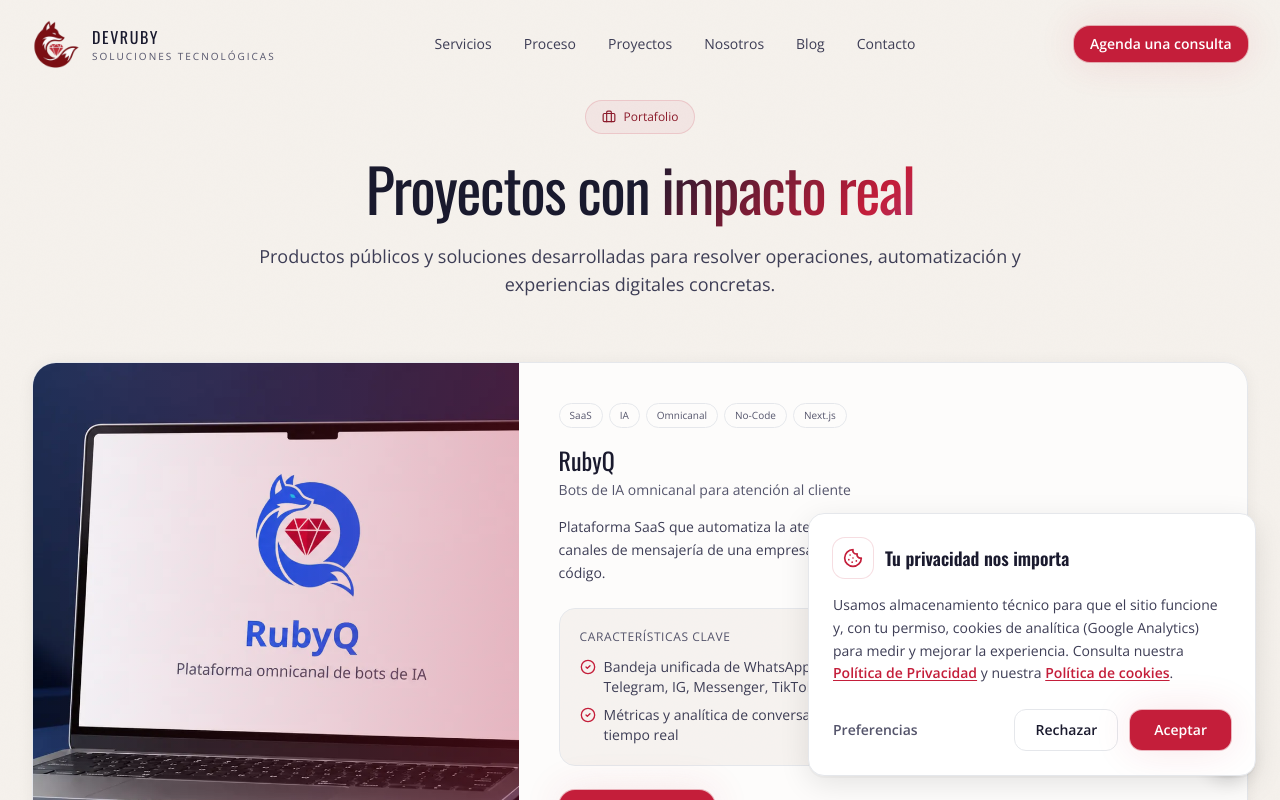
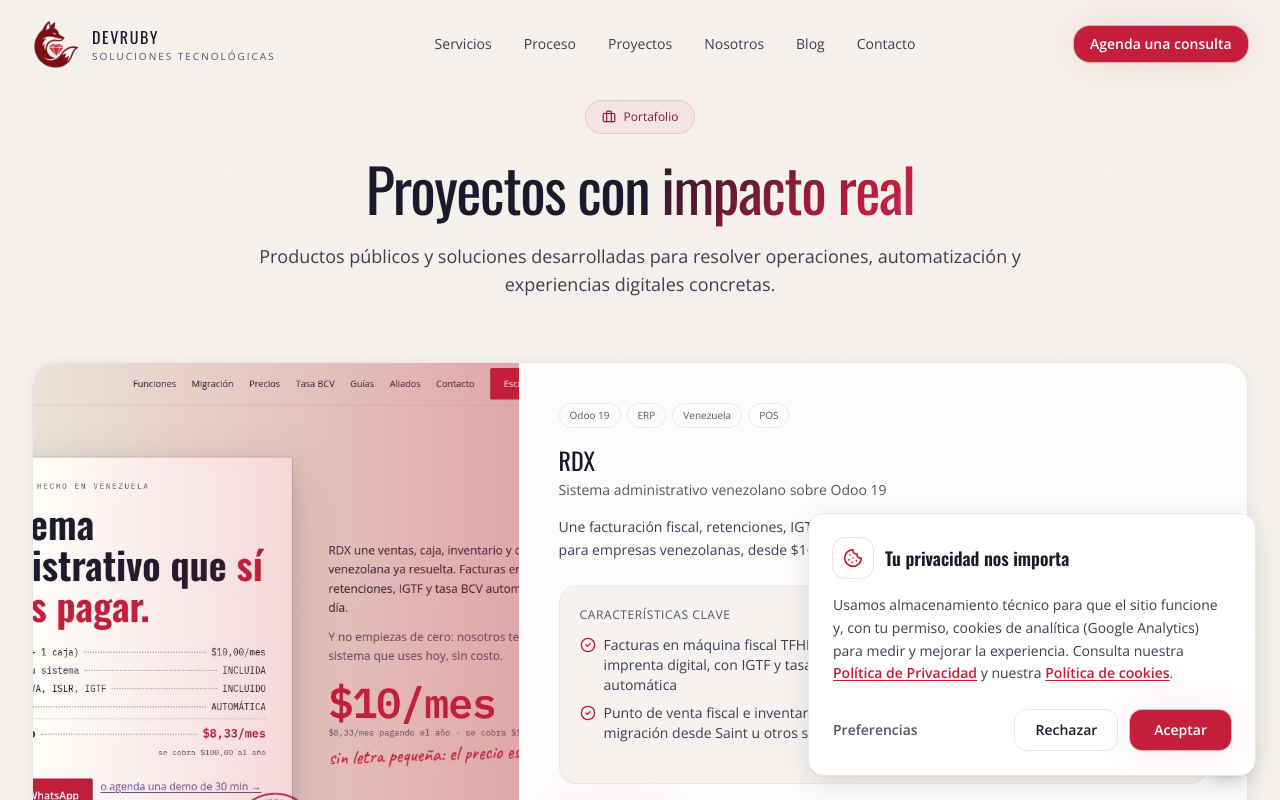
Before and after one commit to Light-log/Ruby-Web, a Next.js app: page /proyectos in a window 1280 px wide. Shown: the top 800 px of the page. Built offline with nearby package versions, Linux system fonts and the light colour scheme.

Commit message:
feat(proyectos): RDX sustituye a ODAV con captura, funciones al día y enlace a rdx.devruby.org

```diff
--- a/app/proyectos/page.tsx
+++ b/app/proyectos/page.tsx
@@ -54,6 +54,22 @@
 };
 
 const projects: Project[] = [
+  {
+    title: "RDX",
+    subtitle: "Sistema administrativo venezolano sobre Odoo 19",
+    description:
+      "Une facturación fiscal, retenciones, IGTF, tasa BCV, punto de venta e inventario en un solo sistema para empresas venezolanas, desde $10 al mes y con la migración incluida.",
+    tags: ["Odoo 19", "ERP", "Venezuela", "POS"],
+    highlights: [
+      "Facturas en máquina fiscal TFHKA o imprenta digital, con IGTF y tasa BCV automática",
+      "Retenciones de IVA, ISLR y municipales con sus comprobantes, y libros de compras y ventas",
+      "Punto de venta fiscal e inventario, con migración desde Saint u otros sistemas",
+      "Instalador para Windows sin Docker y actualizaciones firmadas desde el propio sistema",
+    ],
+    image: "/RDX.webp",
+    ctaHref: "https://rdx.devruby.org",
+    ctaLabel: "Ver RDX",
+  },
   {
     title: "RubyQ",
     subtitle: "Bots de IA omnicanal para atención al cliente",
@@ -135,22 +151,6 @@
     image: "/Altum.webp",
     ctaHref: "https://app.altumiuris.com/",
     ctaLabel: "Ver proyecto",
-  },
-  {
-    title: "ODAV (Odoo VE)",
-    subtitle: "Distribución homologada + módulos locales",
-    description:
-      "Distribución de Odoo adaptada a Venezuela con módulos específicos, personalizaciones e integraciones para operaciones locales.",
-    tags: ["Odoo", "ERP", "Venezuela", "Python"],
-    highlights: [
-      "Módulos adaptados a legislación venezolana",
-      "Integración con bancos y pasarelas locales",
-      "Configuración de impuestos y retenciones",
-      "Soporte en español con equipo local",
-    ],
-    image: "/odoo.jpg",
-    ctaHref: "/contacto",
-    ctaLabel: "Ver módulos",
   },
   {
     title: "Titan Fitness",
--- a/components/sections/portfolio.tsx
+++ b/components/sections/portfolio.tsx
@@ -20,6 +20,16 @@
 };
 
 const projects: Project[] = [
+  {
+    title: "RDX",
+    subtitle: "Sistema administrativo venezolano sobre Odoo 19",
+    description:
+      "Une facturación fiscal, retenciones, IGTF, tasa BCV, punto de venta e inventario en un solo sistema para empresas venezolanas, desde $10 al mes y con la migración incluida.",
+    tags: ["Odoo 19", "ERP", "Venezuela"],
+    image: "/RDX.webp",
+    ctaHref: "https://rdx.devruby.org",
+    ctaLabel: "Ver RDX",
+  },
   {
     title: "RubyQ",
     subtitle: "Bots de IA omnicanal para atención al cliente",
@@ -71,16 +81,6 @@
     image: "/Altum.webp",
     ctaHref: "https://app.altumiuris.com/",
     ctaLabel: "Ver proyecto",
-  },
-  {
-    title: "ODAV (Odoo VE)",
-    subtitle: "Distribución homologada + módulos locales",
-    description:
-      "Distribución de Odoo adaptada a Venezuela con módulos específicos, personalizaciones e integraciones para operaciones locales.",
-    tags: ["Odoo", "ERP", "Venezuela"],
-    image: "/odoo.jpg",
-    ctaHref: "/contacto",
-    ctaLabel: "Ver módulos",
   },
   {
     title: "Titan Fitness",
```
Also changed, not shown: public/RDX.webp (added).
